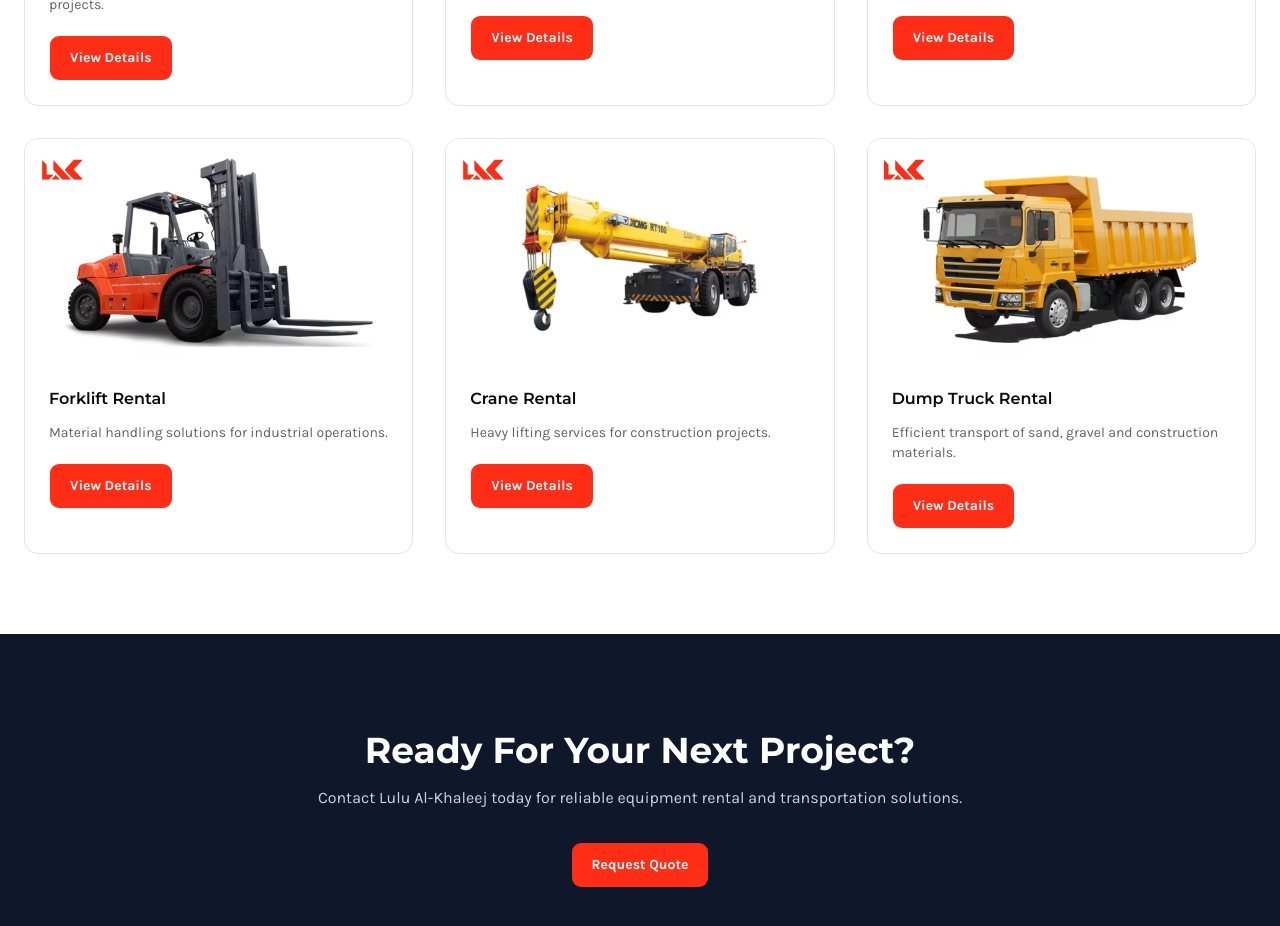
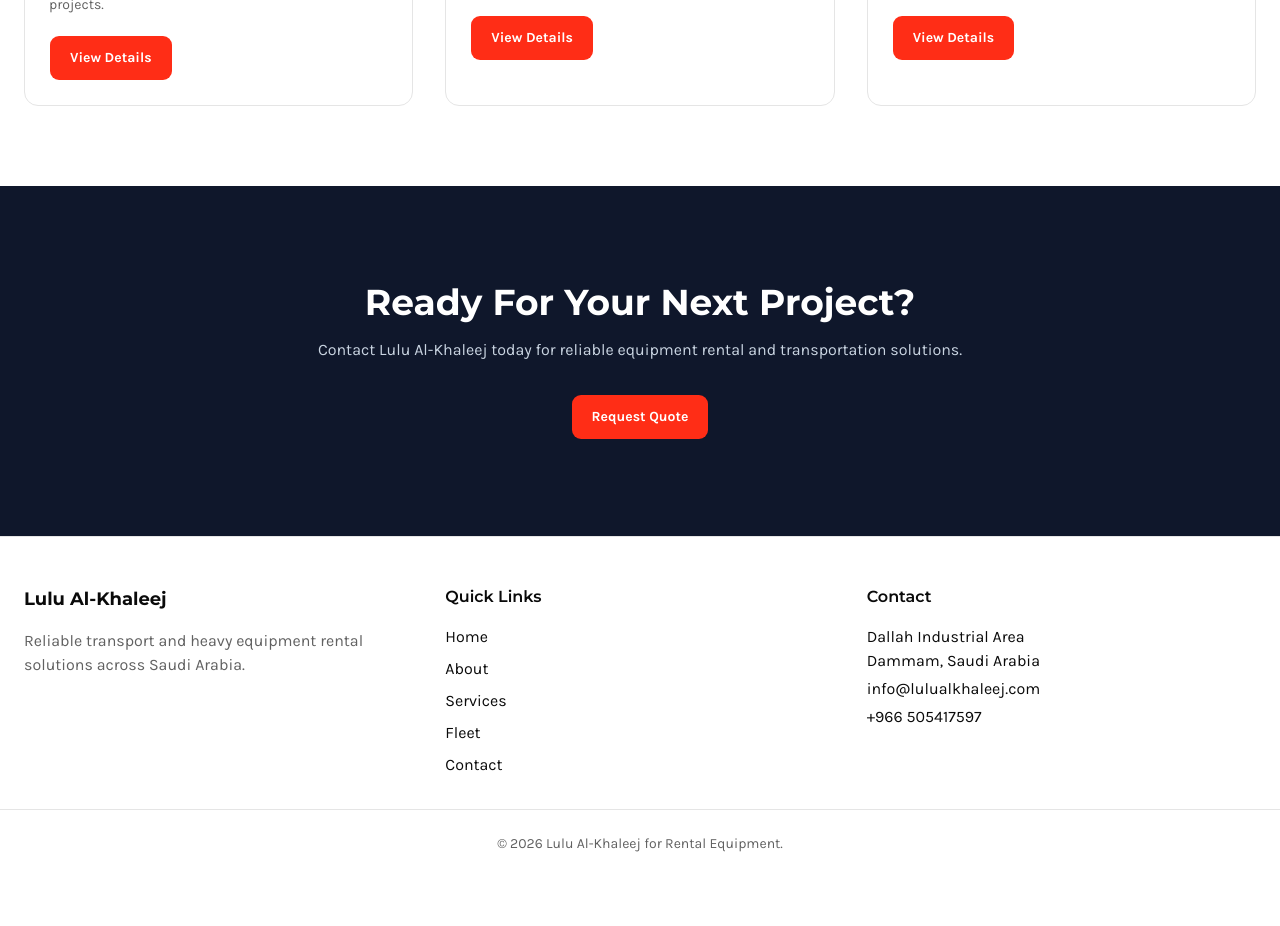
Before and after one commit to ahmad007125/lulualkhaleej, a Next.js app: page /services in a window 1280 px wide. Shown: the part 1020-1946 px from the top of the page. After the commit the page ends 1922 px from the top, so only its background shows below. Built offline with nearby package versions, Linux system fonts and the light colour scheme.

Commit message:
Update services.ts

```diff
--- a/data/services.ts
+++ b/data/services.ts
@@ -70,67 +70,67 @@
       "Power plant machinery",
     ],
   },
-  {
-    slug: "forklift-rental",
-    title: "Forklift Rental",
-    image: "/images/services/fork-lift.webp",
-    description: "Material handling solutions for industrial operations.",
-    longDescription:
-      "Rent forklifts for warehouses, construction yards, and industrial sites. We provide well-maintained units with flexible rental terms to match your operational requirements and project timelines.",
-    features: [
-      "Various tonnage capacities",
-      "Diesel and electric options",
-      "Short and long-term rental",
-      "On-site delivery available",
-    ],
-    applications: [
-      "Warehouse operations",
-      "Construction yards",
-      "Port and logistics",
-      "Manufacturing facilities",
-    ],
-  },
-  {
-    slug: "crane-rental",
-    title: "Crane Rental",
-    image: "/images/services/crane.webp",
-    description: "Heavy lifting services for construction projects.",
-    longDescription:
-      "From mobile cranes to heavy-lift solutions, our crane rental services support complex lifting operations in construction, oil & gas, and industrial sectors. All equipment is inspected and operated under strict safety protocols.",
-    features: [
-      "Mobile and truck-mounted cranes",
-      "Certified crane operators",
-      "Lift planning assistance",
-      "Safety compliance guaranteed",
-    ],
-    applications: [
-      "Building construction",
-      "Plant maintenance",
-      "Infrastructure projects",
-      "Oil & gas installations",
-    ],
-  },
-  {
-    slug: "dump-truck-rental",
-    title: "Dump Truck Rental",
-    image: "/images/services/dump-truck.webp",
-    description:
-      "Efficient transport of sand, gravel and construction materials.",
-    longDescription:
-      "Our dump truck fleet supports earthmoving, road construction, and material hauling projects throughout the Eastern Province and beyond. Reliable units with experienced drivers keep your project on schedule.",
-    features: [
-      "Multiple payload capacities",
-      "Experienced operators",
-      "Fleet availability",
-      "Flexible contract terms",
-    ],
-    applications: [
-      "Earthmoving projects",
-      "Road construction",
-      "Sand and aggregate hauling",
-      "Site clearance operations",
-    ],
-  },
+  // {
+  //   slug: "forklift-rental",
+  //   title: "Forklift Rental",
+  //   image: "/images/services/fork-lift.webp",
+  //   description: "Material handling solutions for industrial operations.",
+  //   longDescription:
+  //     "Rent forklifts for warehouses, construction yards, and industrial sites. We provide well-maintained units with flexible rental terms to match your operational requirements and project timelines.",
+  //   features: [
+  //     "Various tonnage capacities",
+  //     "Diesel and electric options",
+  //     "Short and long-term rental",
+  //     "On-site delivery available",
+  //   ],
+  //   applications: [
+  //     "Warehouse operations",
+  //     "Construction yards",
+  //     "Port and logistics",
+  //     "Manufacturing facilities",
+  //   ],
+  // },
+  // {
+  //   slug: "crane-rental",
+  //   title: "Crane Rental",
+  //   image: "/images/services/crane.webp",
+  //   description: "Heavy lifting services for construction projects.",
+  //   longDescription:
+  //     "From mobile cranes to heavy-lift solutions, our crane rental services support complex lifting operations in construction, oil & gas, and industrial sectors. All equipment is inspected and operated under strict safety protocols.",
+  //   features: [
+  //     "Mobile and truck-mounted cranes",
+  //     "Certified crane operators",
+  //     "Lift planning assistance",
+  //     "Safety compliance guaranteed",
+  //   ],
+  //   applications: [
+  //     "Building construction",
+  //     "Plant maintenance",
+  //     "Infrastructure projects",
+  //     "Oil & gas installations",
+  //   ],
+  // },
+  // {
+  //   slug: "dump-truck-rental",
+  //   title: "Dump Truck Rental",
+  //   image: "/images/services/dump-truck.webp",
+  //   description:
+  //     "Efficient transport of sand, gravel and construction materials.",
+  //   longDescription:
+  //     "Our dump truck fleet supports earthmoving, road construction, and material hauling projects throughout the Eastern Province and beyond. Reliable units with experienced drivers keep your project on schedule.",
+  //   features: [
+  //     "Multiple payload capacities",
+  //     "Experienced operators",
+  //     "Fleet availability",
+  //     "Flexible contract terms",
+  //   ],
+  //   applications: [
+  //     "Earthmoving projects",
+  //     "Road construction",
+  //     "Sand and aggregate hauling",
+  //     "Site clearance operations",
+  //   ],
+  // },
 ];
 
 export function getServiceBySlug(slug: string): Service | undefined {
```
